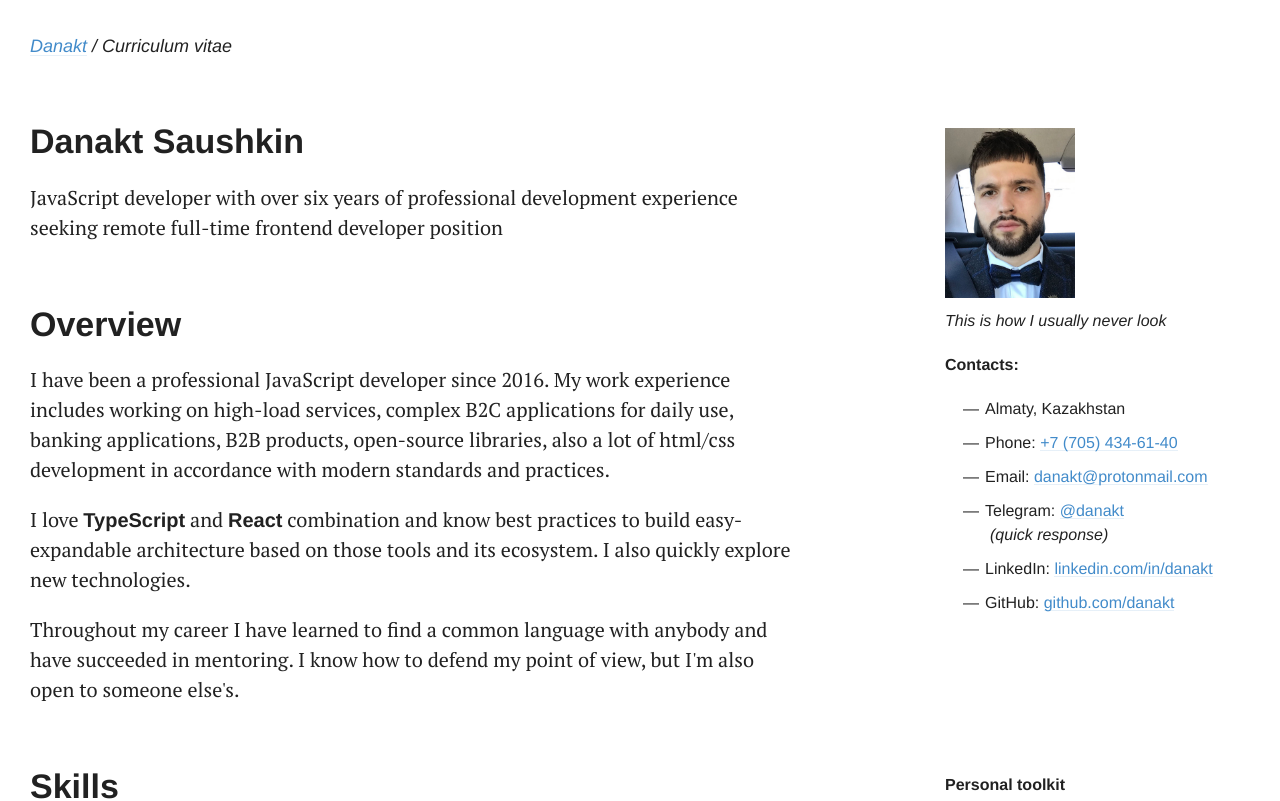
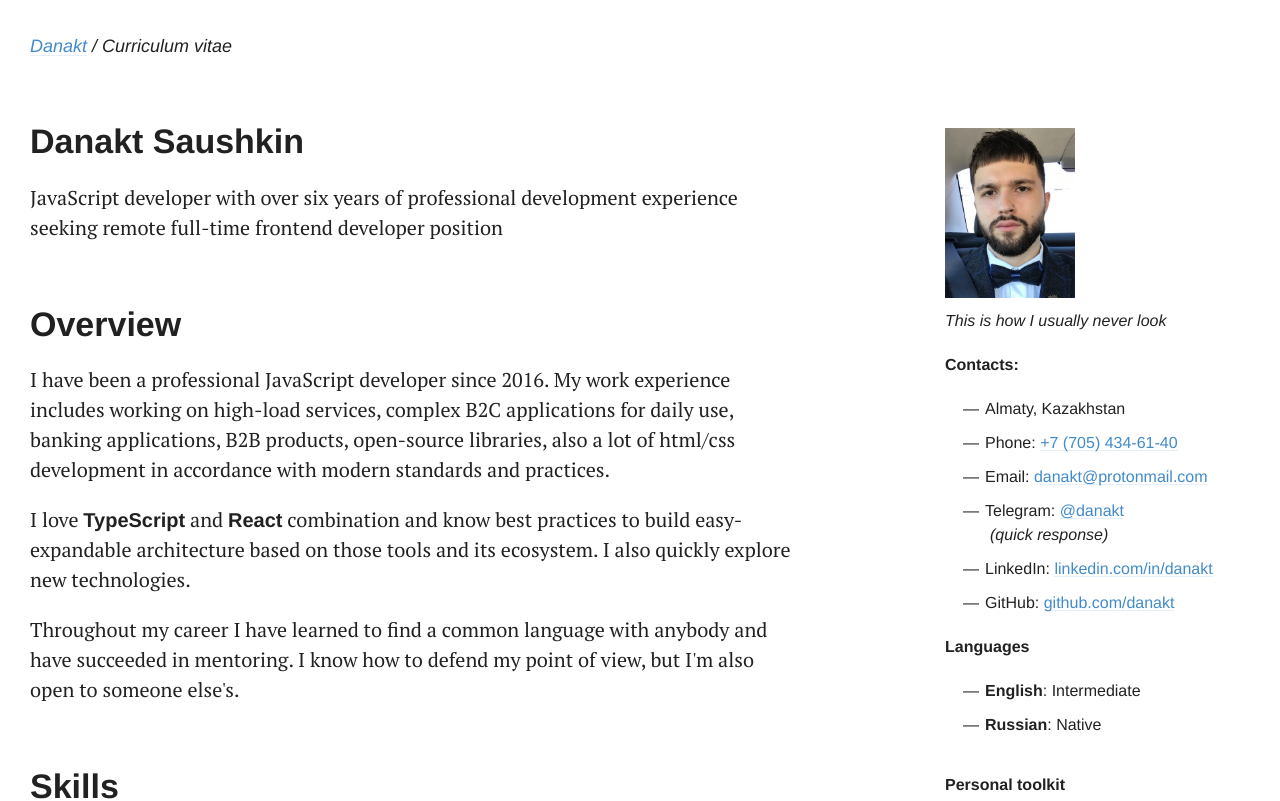
Before and after one commit to danakt/danakt.github.io, a Next.js app: page /cv in a window 1280 px wide. Shown: the top 801 px of the page. Built offline with nearby package versions, Linux system fonts and the light colour scheme; grey boxes are pictures that could not be loaded.

Commit message:
Add languages knowledge into cv

```diff
--- a/pages/cv.tsx
+++ b/pages/cv.tsx
@@ -58,6 +58,19 @@ export default function Cv() {
                   <a href="https://github.com/danakt" target="_blank" rel="noreferrer noopener">
                     github.com/danakt
                   </a>
+                </li>
+              </ul>
+            </p>
+
+            <p>
+              <strong>Languages</strong>
+
+              <ul>
+                <li>
+                  <strong>English</strong>: Intermediate
+                </li>
+                <li>
+                  <strong>Russian</strong>: Native
                 </li>
               </ul>
             </p>
```
